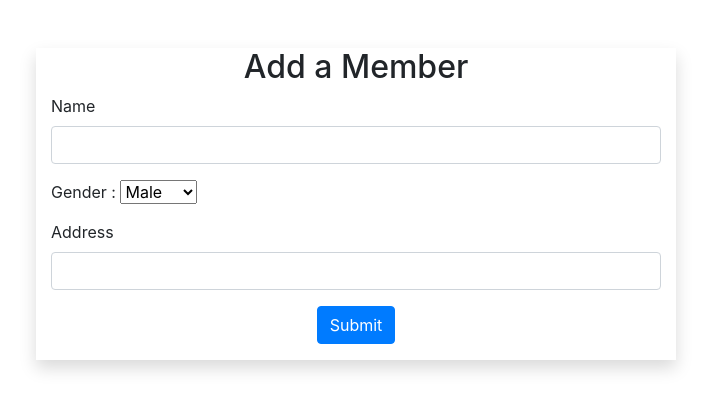
After one commit to KaranJoshi101/onlinebooking, a Flask app: a page that uses templates/add_member.html in a window 1280 px wide. The commit adds this page. Shown: the top 411 px of the page, without its empty margins (284-995 px from the left). Run offline with Flask 3, Linux system fonts and the light colour scheme.

Commit message:
login functionality added

```diff
--- a/application/controllers.py
+++ b/application/controllers.py
@@ -66,12 +66,40 @@ def otpVerify(userId):
         otp=request.form.get('one')+request.form.get('two')+request.form.get('three')+request.form.get('four')+request.form.get('five')+request.form.get('six')
         u=User.query.get(userId)
         if(u.otp==otp):
-            u.verified=True
-            db.session.commit()
-            if(u.nMembers):
-                return redirect(f'/{userId}/dashboard')
-
-            return redirect(f'/{userId}/addMember')
+            return redirect(f'/{userId}/setPassword')
         else:
             flash('Wrong otp! Try again')
     return render_template('otp.html',u=u)
+
+@app.route('/<userId>/setPassword',methods=['GET','POST'])
+def setPassword(userId):
+    u=User.query.get(userId)
+    if request.method=='POST':
+        password=request.form.get('pass')
+        u.password=password
+
+        if(u.nMembers):
+            return redirect(f'/{userId}/dashboard')
+
+        return redirect(f'/{userId}/addMember')
+    return render_template('set_password.html',user=u)
+
+@app.route('/<userId>/addMember')
+def addMember(userId):
+    u=User.query.get(userId)
+    if request.method=='POST':
+        name=request.form.get('name')
+        gender=request.form.get('gender')
+        address=request.form.get('address')
+        import datetime
+        p=Patient(name=name,gender=gender,location=address,d_added=datetime.datetime.now(),uid=userId)
+        db.session.add(p)
+        u.verified=True
+        db.session.commit()
+        return render_template(f'/{userId}/dashboard')
+    return render_template('add_member.html',user=u)
+
+@app.route('/<userId>/dashboard')
+def userDashboard(userId):
+    u=User.query.get(userId)
+    return render_template('user_dash.html',user=u)
--- a/application/models.py
+++ b/application/models.py
@@ -42,6 +42,7 @@ class Appointment(db.Model):
     id=db.Column(db.String(),primary_key=True)
     ddid=db.Column(db.String(),db.ForeignKey('deptdoc.id'))
     date=db.Column(db.DateTime)
+    availablility=db.Column(db.Boolean)
     token=db.Column(db.Integer)
 
 class Patientlist(db.Model):
--- /dev/null
+++ b/templates/add_member.html
@@ -0,0 +1,36 @@
+<!DOCTYPE html>
+<html lang="en">
+<head>
+    <meta charset="UTF-8">
+    <meta name="viewport" content="width=device-width, initial-scale=1.0">
+    <title>Add Member Page</title>
+    <link rel="stylesheet" href="/static/add_member.css">
+    <link rel="stylesheet" href="https://cdn.jsdelivr.net/npm/bootstrap@4.1.3/dist/css/bootstrap.min.css" integrity="sha384-MCw98/SFnGE8fJT3GXwEOngsV7Zt27NXFoaoApmYm81iuXoPkFOJwJ8ERdknLPMO" crossorigin="anonymous">
+    <script src="https://code.jquery.com/jquery-3.3.1.slim.min.js" integrity="sha384-q8i/X+965DzO0rT7abK41JStQIAqVgRVzpbzo5smXKp4YfRvH+8abtTE1Pi6jizo" crossorigin="anonymous"></script>
+    <script src="https://cdn.jsdelivr.net/npm/popper.js@1.14.3/dist/umd/popper.min.js" integrity="sha384-ZMP7rVo3mIykV+2+9J3UJ46jBk0WLaUAdn689aCwoqbBJiSnjAK/l8WvCWPIPm49" crossorigin="anonymous"></script>
+    <script src="https://cdn.jsdelivr.net/npm/bootstrap@4.1.3/dist/js/bootstrap.min.js" integrity="sha384-ChfqqxuZUCnJSK3+MXmPNIyE6ZbWh2IMqE241rYiqJxyMiZ6OW/JmZQ5stwEULTy" crossorigin="anonymous"></script>
+</head>
+<body>
+  <div class="container col-6 shadow mt-5">
+    <h2 class="text-center">Add a Member</h2>
+    <form action="/{{user.id}}/addMember" method="post">
+      <div class="mb-3">
+        <label for="exampleInputName1" class="form-label">Name</label>
+        <input name="name" type="text" class="form-control" id="exampleInputName1" aria-describedby="NameHelp">
+      </div>
+      <label for="gender">Gender : </label>
+      <select id="gender" class="form-select mb-3" aria-label="Default select example" name="gender">
+        <option value="M" selected>Male</option>
+        <option value="F">Female</option>
+        <option value="O">Other</option>
+      </select>
+      <div class="mb-3">
+        <label for="exampleInputName1" class="form-label">Address</label>
+        <input name="address" type="textarea" class="form-control" id="exampleInputName1" aria-describedby="NameHelp">
+      </div>
+      <div class="text-center pb-3"><button type="submit" class="btn btn-primary text-center">Submit</button></div>
+
+    </form>
+  </div>
+
+</body>
```
Also changed, not shown: templates/register.html (+5 -2 lines), templates/set_password.html (added, +36 -0 lines), instance/onlinebooking.sqlite3, static/images/addMember.jpg (added), templates/user_dash.html (added).
